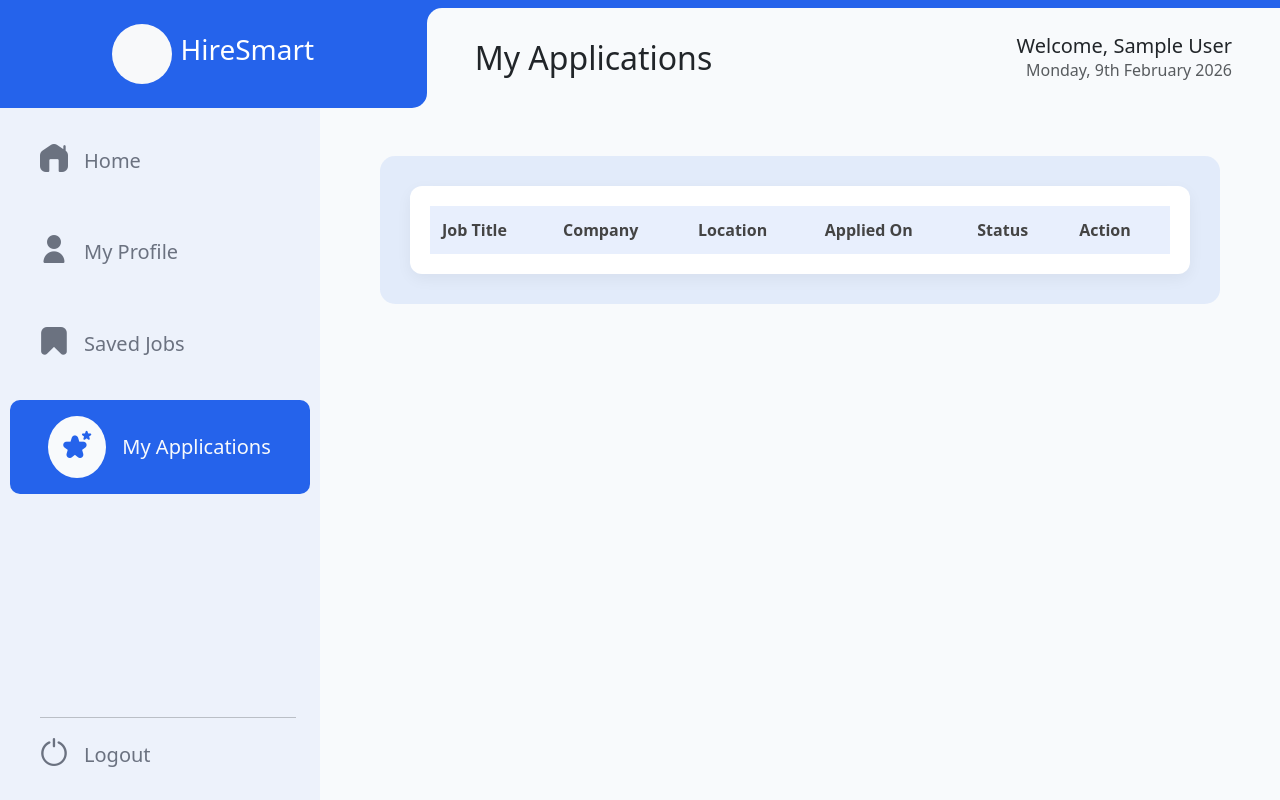
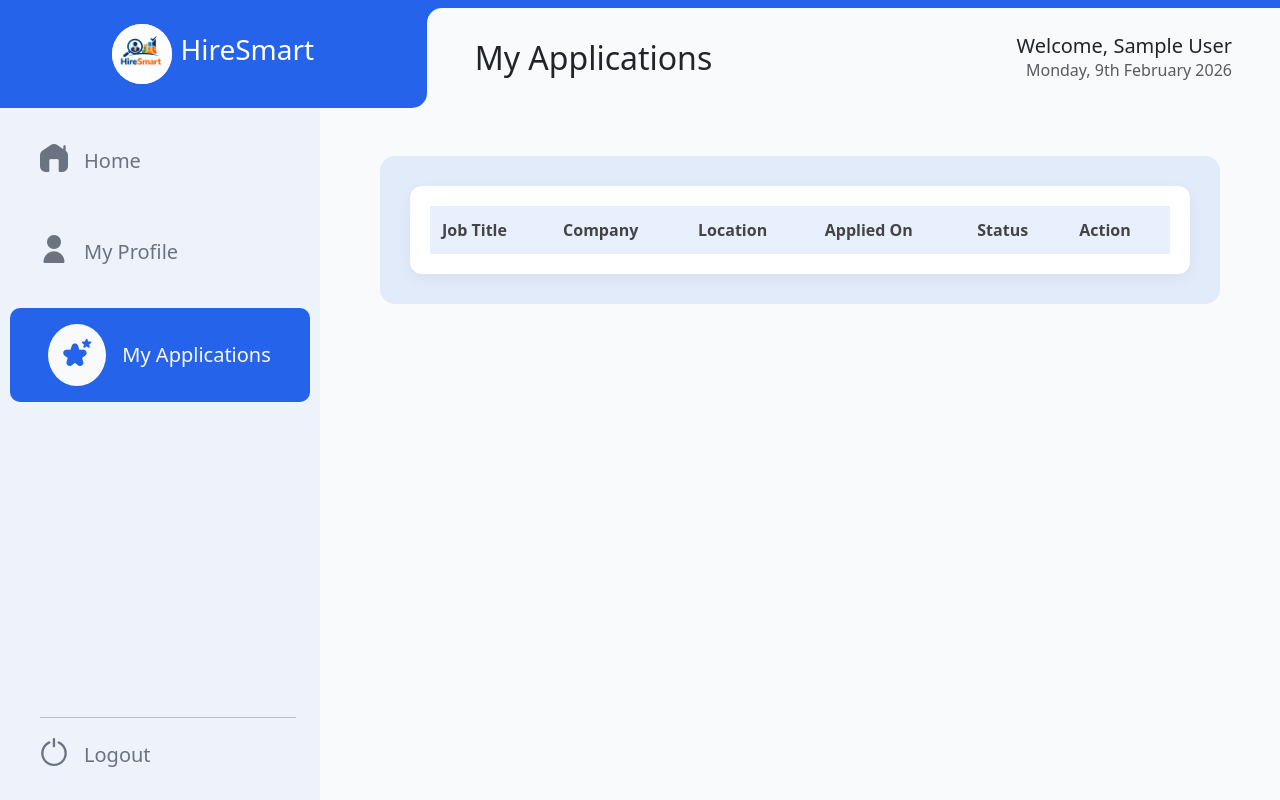
Before and after one commit to Karan-512/django-ai-recruitment-portal, a Django app: page /job-seeker/my-applications/ in a window 1280 px wide. Run offline with Django 5.2, Linux system fonts and the light colour scheme; the visitor is signed in with stand-in values (Sample User, id 1); data that the repository does not hold is empty; some libraries are stand-ins or nearby versions.

Commit message:
1. Commented Saved Jobs 2. Added Logo 3. Fixed the number of applicants on View Applications Screen

```diff
--- a/Company/templates/applications.html
+++ b/Company/templates/applications.html
@@ -46,7 +46,7 @@
                     </td>
 
                     <!-- Applicant Count -->
-                    <td>{{ job.application_set.count }}</td>
+                    <td>{{ job.applicant_count }}</td>
 
                     <td>{{ job.posted_date|date:"M d, Y" }}</td>
 
--- a/Company/templates/profile.html
+++ b/Company/templates/profile.html
@@ -29,7 +29,7 @@
                 </div>
                 <input type="file" id="companyLogoInput" name="company_logo" class="form-control d-none">
                 <label for="companyLogoInput" class="btn btn-primary logo-upload" style="color: white;">
-                    Upload Logo
+                    {% if company.company_logo %} Change Logo {% else %} Upload Logo {% endif %}
                 </label>
             </div>
 
--- a/Company/views.py
+++ b/Company/views.py
@@ -232,7 +232,8 @@ def view_applicants(request, job_id):
 
     context = {
         "job": job,
-        "applications": applications
+        "applications": applications,
+        "pageTitle": 'View Applications'
     }
 
     return render(request, "job_applicants.html", context)
--- a/JobSeeker/templates/js_base.html
+++ b/JobSeeker/templates/js_base.html
@@ -11,7 +11,8 @@
     <link href="https://cdn.jsdelivr.net/npm/bootstrap@5.3.8/dist/css/bootstrap.min.css" rel="stylesheet">
     <link rel="stylesheet" href="https://cdn-uicons.flaticon.com/uicons-regular-rounded/css/uicons-regular-rounded.css">
     <link rel="stylesheet" href="https://cdn-uicons.flaticon.com/uicons-solid-rounded/css/uicons-solid-rounded.css">
-    <link rel='stylesheet' href='https://cdn-uicons.flaticon.com/3.0.0/uicons-regular-rounded/css/uicons-regular-rounded.css'>
+    <link rel='stylesheet'
+        href='https://cdn-uicons.flaticon.com/3.0.0/uicons-regular-rounded/css/uicons-regular-rounded.css'>
     <link rel="stylesheet" href="https://cdnjs.cloudflare.com/ajax/libs/font-awesome/6.5.1/css/all.min.css">
     <link rel="stylesheet" href="{% static 'css/main.css' %}">
 
@@ -31,10 +32,12 @@
         <div class="row g-0 d-none d-md-flex" style="background-color: rgb(37 99 235);">
             <div class="col-md-4 d-none d-md-flex align-items-center justify-content-center"
                 style="background-color: rgb(248 250 252);">
-                <div
-                    class="col-md-4 d-none d-md-flex align-items-center justify-content-center js-header w-100 h-100 px-5 py-4 text-white">
+                <div class="col-md-4 d-none d-md-flex align-items-center justify-content-center js-header w-100 h-100 px-5 py-4 text-white"
+                    onclick="window.location.href='{% url 'landing' %}'" style="cursor:pointer">
 
-                    <div class="bg-light rounded-circle me-2" style="width:60px;height:60px;"></div>
+                    <div class="bg-light rounded-circle me-2" style="width:60px;height:60px;">
+                        <img src="{% static 'images/logo.png' %}" alt="" class="img-fluid rounded-5">
+                    </div>
                     <h3>HireSmart</h3>
                 </div>
             </div>
@@ -73,9 +76,9 @@
                             <a class="fs-5 m-5 pb-5" href="{% url 'js-my-profile' %}">My Profile</a>
                         </li>
                         <hr class="text-light px-5 mx-5">
-                        <li class="company-nav-item  {% if pageTitle == 'Saved Jobs' %} active {% endif %}">
+                        <!-- <li class="company-nav-item  {% if pageTitle == 'Saved Jobs' %} active {% endif %}">
                             <a class="fs-5 m-5 pb-5" href="#">Saved Jobs</a>
-                        </li>
+                        </li> -->
                         <hr class="text-light px-5 mx-5">
                         <li class="company-nav-item  {% if pageTitle == 'My Applications' %} active {% endif %}">
                             <a class="fs-5 m-5 pb-5" href="{% url 'js-my-applications' %}">My Applications</a>
@@ -115,7 +118,7 @@
                         </div>
                     </li>
 
-                    <li
+                    <!-- <li
                         class="menu-item p-3  {% if pageTitle == 'Saved Jobs' %} active {% endif %} d-flex flex-column align-items-center justify-content-center">
                         <div class="col-10">
                             <a href="#" class="d-flex align-items-center fs-5">
@@ -123,7 +126,7 @@
                                 <span>Saved Jobs</span>
                             </a>
                         </div>
-                    </li>
+                    </li> -->
 
                     <li
                         class="menu-item p-3  {% if pageTitle == 'My Applications' %} active {% endif %} d-flex flex-column align-items-center justify-content-center">
--- a/static/css/main.css
+++ b/static/css/main.css
@@ -26,8 +26,8 @@ body {
 
 
 .logo-circle {
-    width: 45px;
-    height: 45px;
+    width: 4em;
+    height: 4em;
     background: #d1d5db;
     border-radius: 50%;
     margin-right: 12px;
--- a/templates/landing.html
+++ b/templates/landing.html
@@ -25,8 +25,8 @@
         <nav class="navbar navbar-expand-lg custom-navbar">
             <div class="container-fluid">
                 <!-- Logo -->
-                <a class="navbar-brand d-flex align-items-center" href="#">
-                    <div class="logo-circle"></div>
+                <a class="navbar-brand d-flex align-items-center" href="{% url 'landing' %}">
+                    <div class="logo-circle"> <img src="{% static 'images/logo.png' %}" alt="" class="img-fluid rounded-5"></div>
                     <span class="brand-text">HIRESMART</span>
                 </a>
 
```
Also changed, not shown: Company/templates/c-base.html (+7 -4 lines), JobSeeker/templates/home.html (+7 -7 lines), static/images/logo.png (added).
